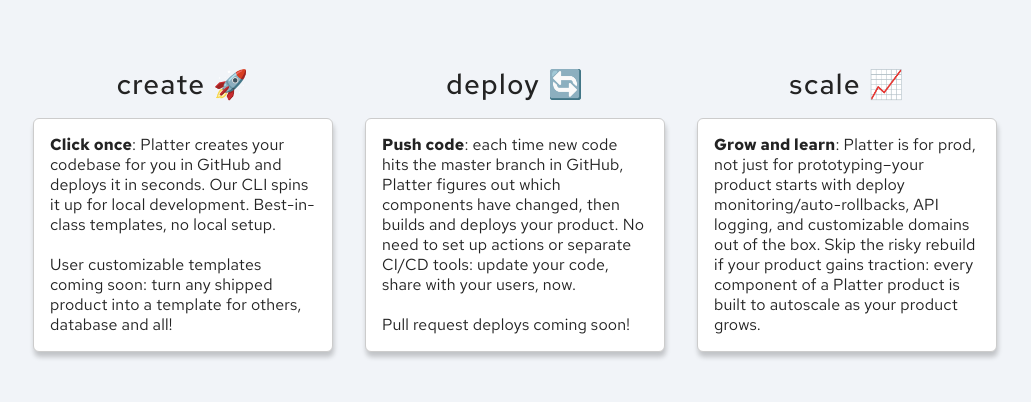
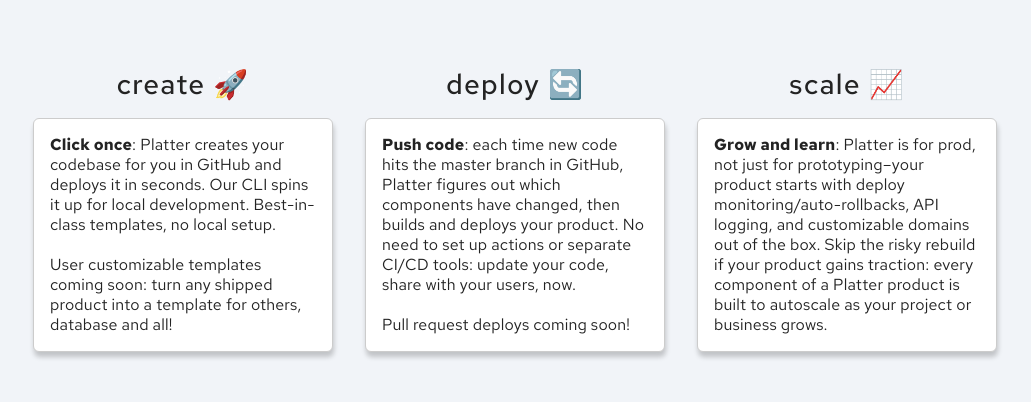
Before and after one commit to senorflor/platter-on-platter, a React (Create React App) app in the folder components/web/: page / in a window 1280 px wide. Shown: the part 825-1227 px from the top of the page, without its empty margins (125-1156 px from the left). Built offline with nearby package versions, Linux system fonts and the light colour scheme; grey boxes are pictures that could not be loaded.

Commit message:
🔡 Tweak how it works copy just a bit

```diff
--- a/components/web/src/Instructions.js
+++ b/components/web/src/Instructions.js
@@ -17,7 +17,7 @@
   </Instruction>
 
   <Instruction title="scale" emoji="📈" emojiLabel="chart with increasing metric">
-    <p><strong>Grow and learn</strong>: Platter is for prod, not just for prototyping–your product starts with deploy monitoring/auto-rollbacks, API logging, and customizable domains out of the box. Skip the risky rebuild if your product gains traction: every component of a Platter product is built to autoscale as your product grows.</p>
+    <p><strong>Grow and learn</strong>: Platter is for prod, not just for prototyping–your product starts with deploy monitoring/auto-rollbacks, API logging, and customizable domains out of the box. Skip the risky rebuild if your product gains traction: every component of a Platter product is built to autoscale as your project or business grows.</p>
   </Instruction>
 </div>
 
```
